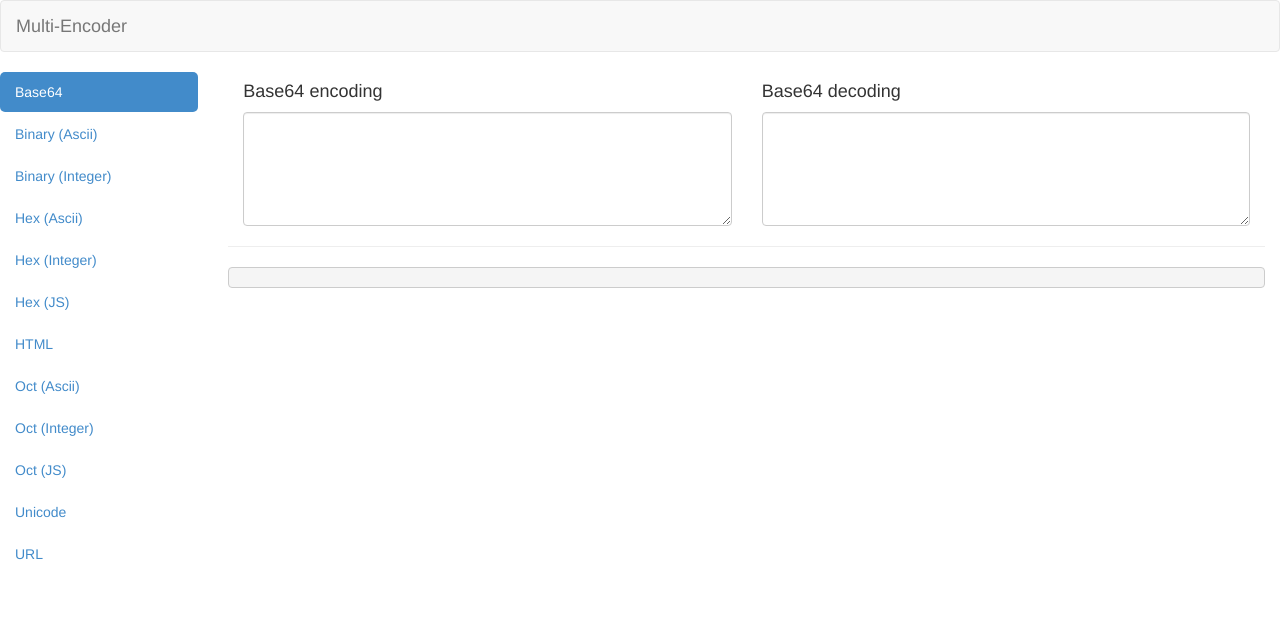
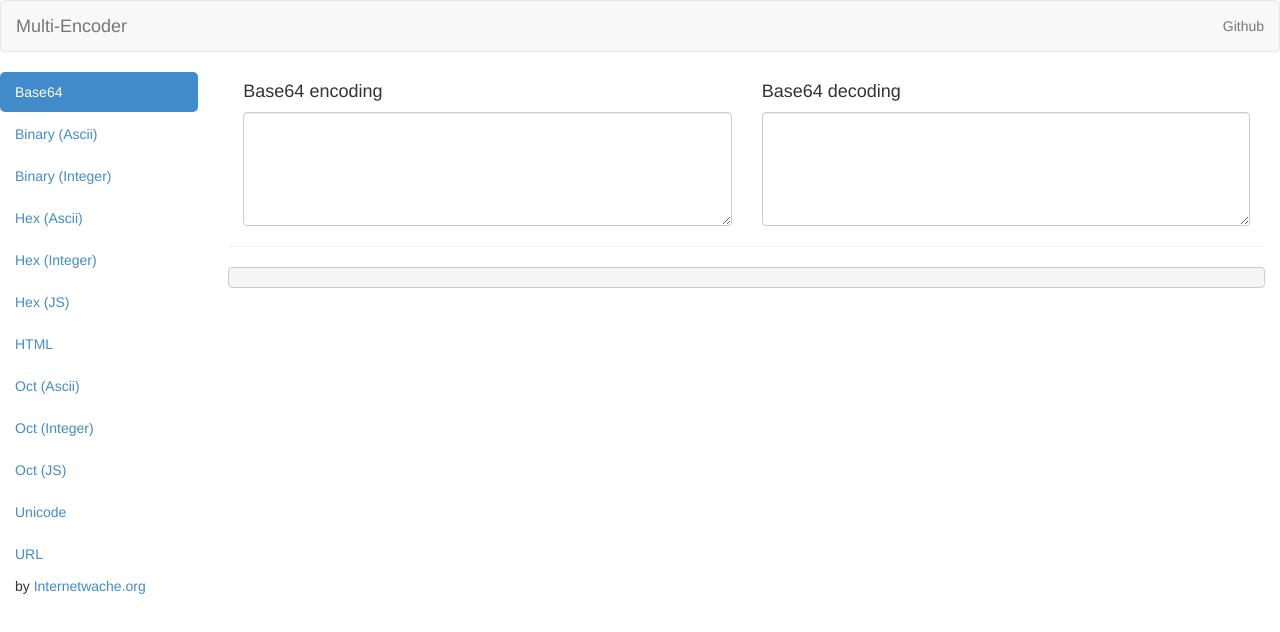
Before and after one commit to internetwache/Multi-Encoder, a plain HTML site: page index.html in a window 1280 px wide. Drawn offline with Linux system fonts and the light colour scheme.

Commit message:
Added Github and backlink

```diff
--- a/css/style.css
+++ b/css/style.css
@@ -0,0 +1,3 @@
+.creator {
+  padding-left:15px;
+}
--- a/index.html
+++ b/index.html
@@ -11,6 +11,9 @@
         <div class="navbar-header">
           <a class="navbar-brand" href="#">Multi-Encoder</a>
         </div>
+        <ul class="nav navbar-nav navbar-right">
+            <li><a href="https://github.com/you">Github</a></li>
+        </ul>
       </div><!-- /.container-fluid -->
     </nav>
     <div>
@@ -27,8 +30,9 @@
         <li class=""><a href="#tab_jsoct" data-toggle="pill">Oct (JS)</a></li>
         <li class=""><a href="#tab_uni" data-toggle="pill">Unicode</a></li>
         <li class=""><a href="#tab_url" data-toggle="pill">URL</a></li>
+        <li class=""><span class="creator">by <a href="http://internetwache.org">Internetwache.org</a></span></li>
       </ul>
-      <div class="tab-content col-md-10">
+      <div class="tab-content col-md-10" style="overflow:scoll">
       <div class="tab-pane active" id="tab_b64">
           <div class="container">
             <div class="container">
```
